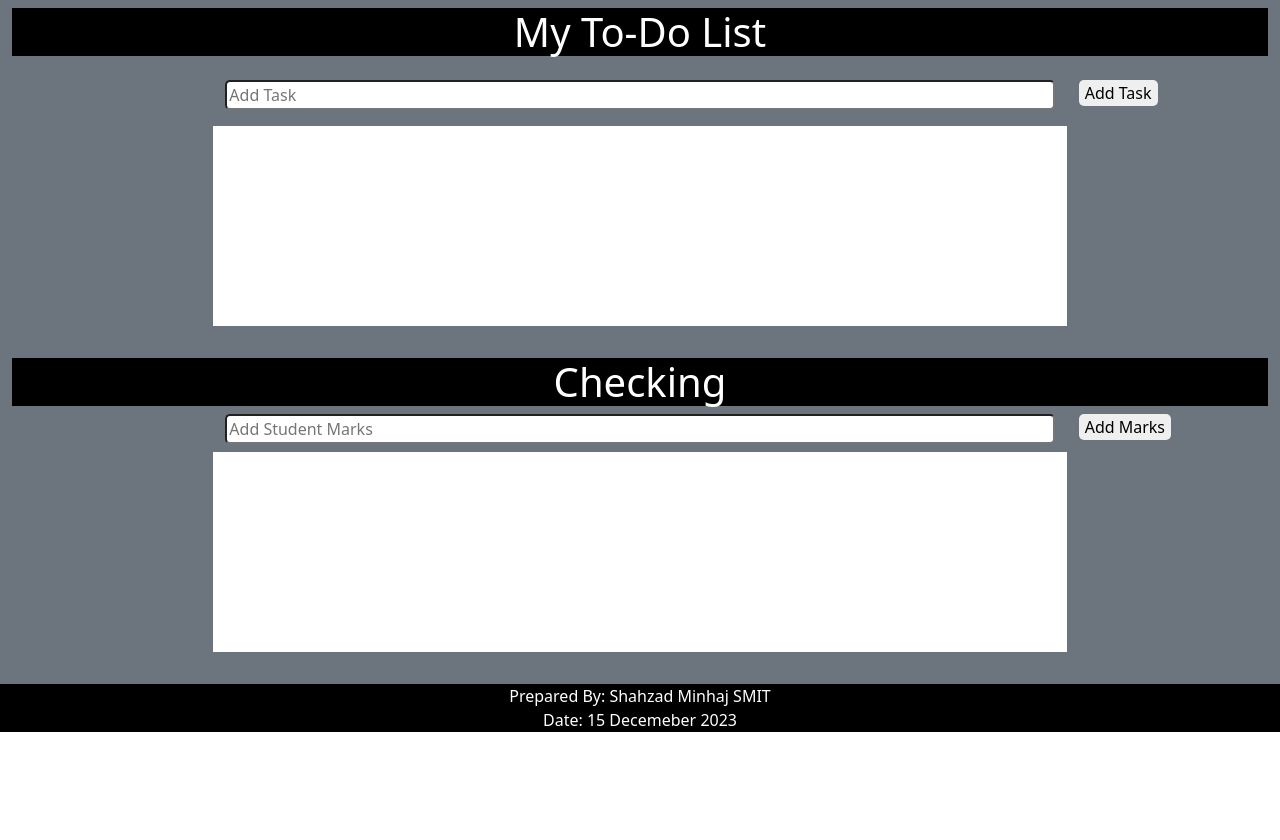
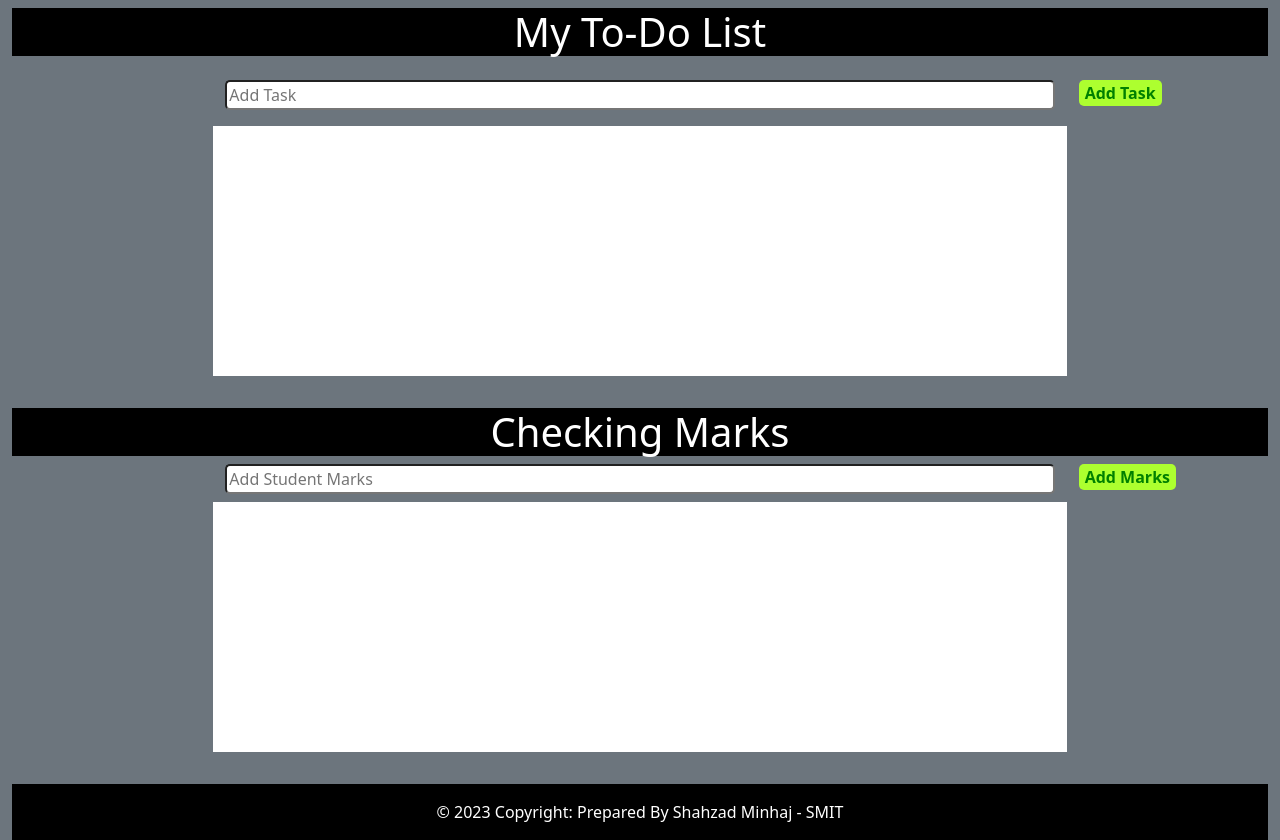
Before and after one commit to Shahzad-Minhaj/To-do-List, a plain HTML site: page index.html in a window 1280 px wide. Before the commit the page ends 800 px from the top, so only its background shows below. Drawn offline with Linux system fonts and the light colour scheme.

Commit message:
3rd commit

```diff
--- a/index.html
+++ b/index.html
@@ -31,7 +31,7 @@
   <div class="container-fluid bg-secondary py-4">
     <div class="row">
       <div class="col">
-        <h1 class="text-center">Checking</h1>
+        <h1 class="text-center">Checking Marks</h1>
       </div>
     </div>
     <div  class="row">
@@ -50,7 +50,17 @@
 
 
   </main>
-  <footer><div class="container-fluid bg-black text-center text-white"><p>Prepared By: Shahzad Minhaj SMIT <br>Date: 15 Decemeber 2023</p></div></footer>
+<div class="container-fluid bg-secondary">
+
+  <footer class="text-center text-white" style="background-color: black;">
+    <div class="text-center p-3" style="background-color: black;">
+      © 2023 Copyright: Prepared By Shahzad Minhaj - SMIT
+    </div>
+    <!-- Copyright -->
+  </footer>
+
+</div>
+<!-- End of .container -->
   <script src="/script.js"></script>
 </body>
 </html>
--- a/script.js
+++ b/script.js
@@ -35,7 +35,7 @@ document.getElementById("btn").onclick= function(){
   tasks.push(y);
   inputElement.value = ""; // Clear the input field after pushing the value
 
-  document.getElementById("output").innerHTML += `<ul><li>${tasks[loop]} <button id="deletebutton" style="margin-left: 20px;">Delete</button></li></ul>`
+  document.getElementById("output").innerHTML += `<ul style = "margin: 15px"><li>${tasks[loop]} <button id="deletebutton" style="margin-left: 20px;">Delete</button></li></ul>`
   loop++
 
   document.getElementById("deletebutton").onclick = function(){
@@ -51,6 +51,11 @@ let i=0;
 document.getElementById("marksBtn").onclick=function(){
 
   let y = document.getElementById("addStudentMarks")
+  // console.log(typeof(y.value))
+  let f = Number(y.value)
+  console.log(typeof(f))
+  if(f == "string"){ alert("please enter Marks")}
+  // else
   x.push(y.value)
   y.value= "";
 
--- a/style.css
+++ b/style.css
@@ -1,6 +1,6 @@
 #output , #output2{
-    height: 200px;
-    width: 100%;
+    height: 250px;
+    width: 50%;
     overflow: scroll;
 }
 
@@ -11,8 +11,19 @@
 button{
     border-radius: 5px;
     border: none;
+    background-color: greenyellow;
+    font-weight: bold;
+    color: green;
+
+}
+button:hover{
+box-shadow: 2px 2px 5px lawngreen;
 }
 h1{
     background-color: black;
     color: white;
+
 }
+main{
+    min-height: calc(100vh-46px);
+}
```
